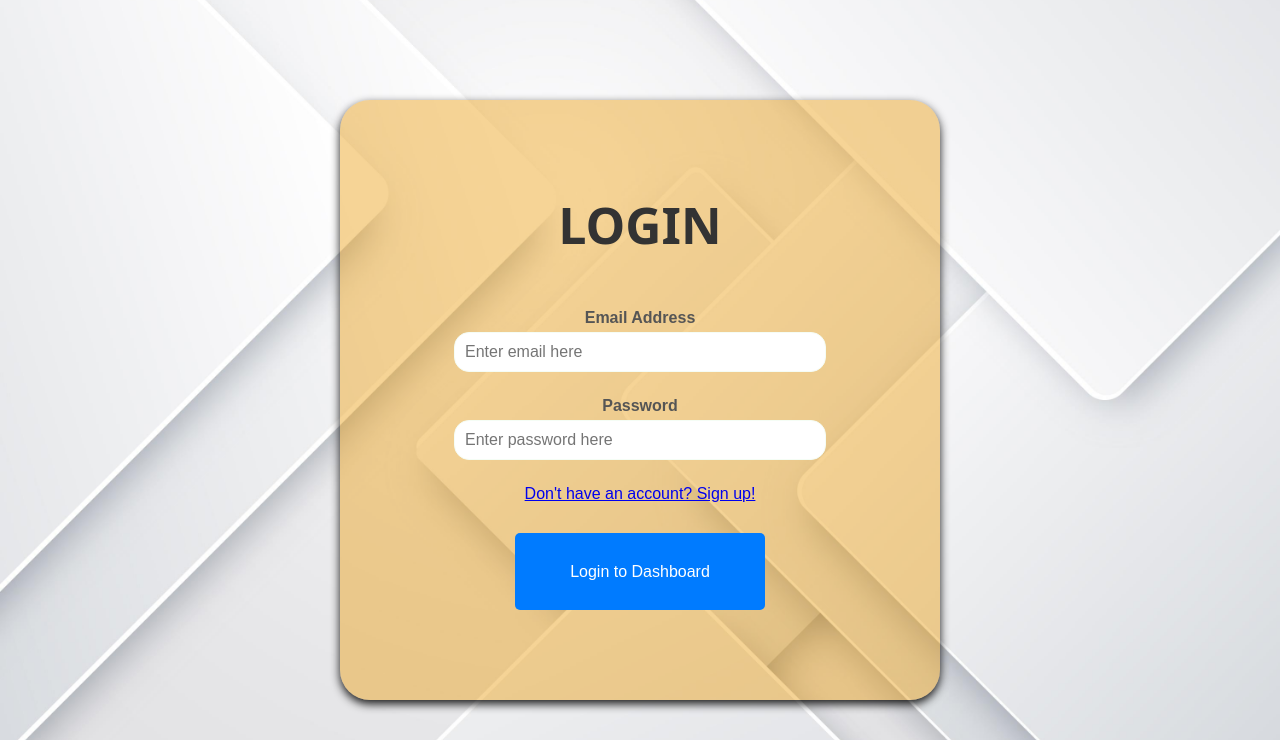
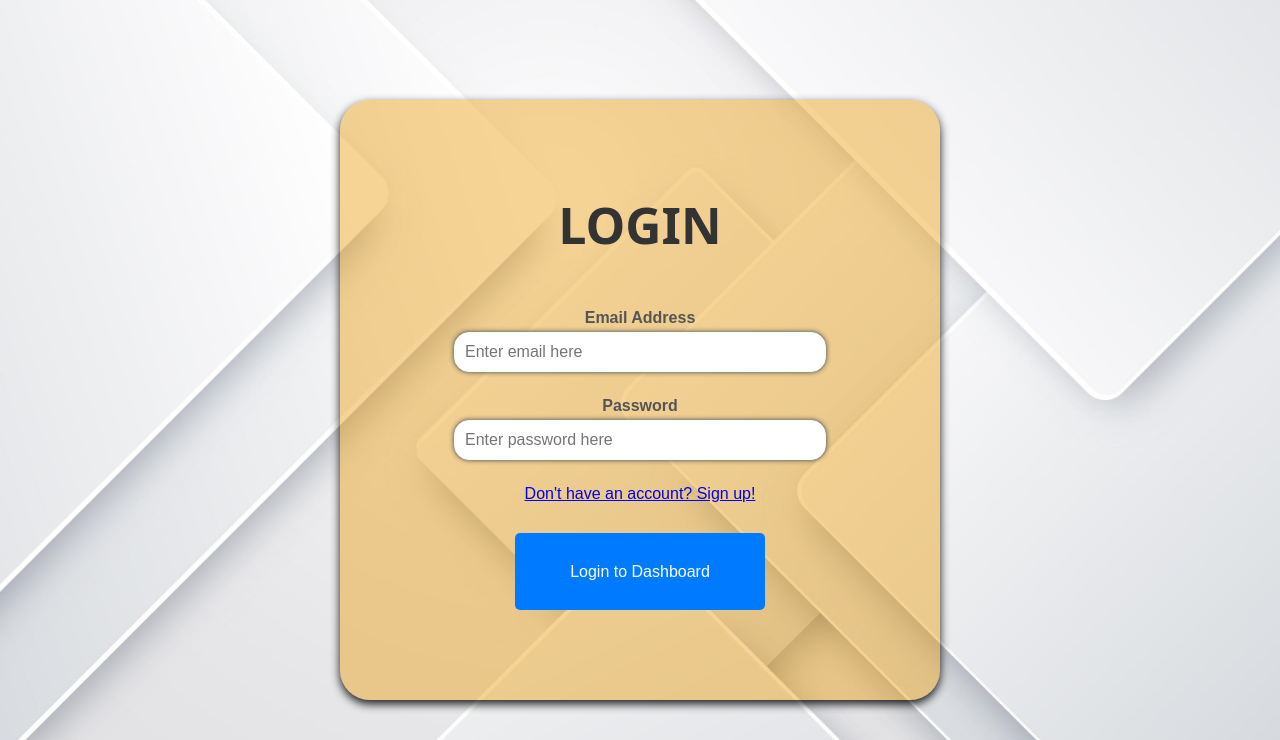
Before and after one commit to kentatech/myduka, a Flask app: page /register in a window 1280 px wide. Shown: the top 740 px of the page. Run offline with Flask 3, Linux system fonts and the light colour scheme.

Commit message:
box shadow

```diff
--- a/templates/register.html
+++ b/templates/register.html
@@ -64,9 +64,11 @@
         border: 1px solid #f5fdf5;
         border-radius: 15px;
         font-size: 16px;
+        box-shadow: 0 0 5px rgba(5, 28, 54, 0.793); /* Optional: Add a glow effect */
       }
       input:focus{
         border: 3px solid greenyellow
+
 
       }
 
```
